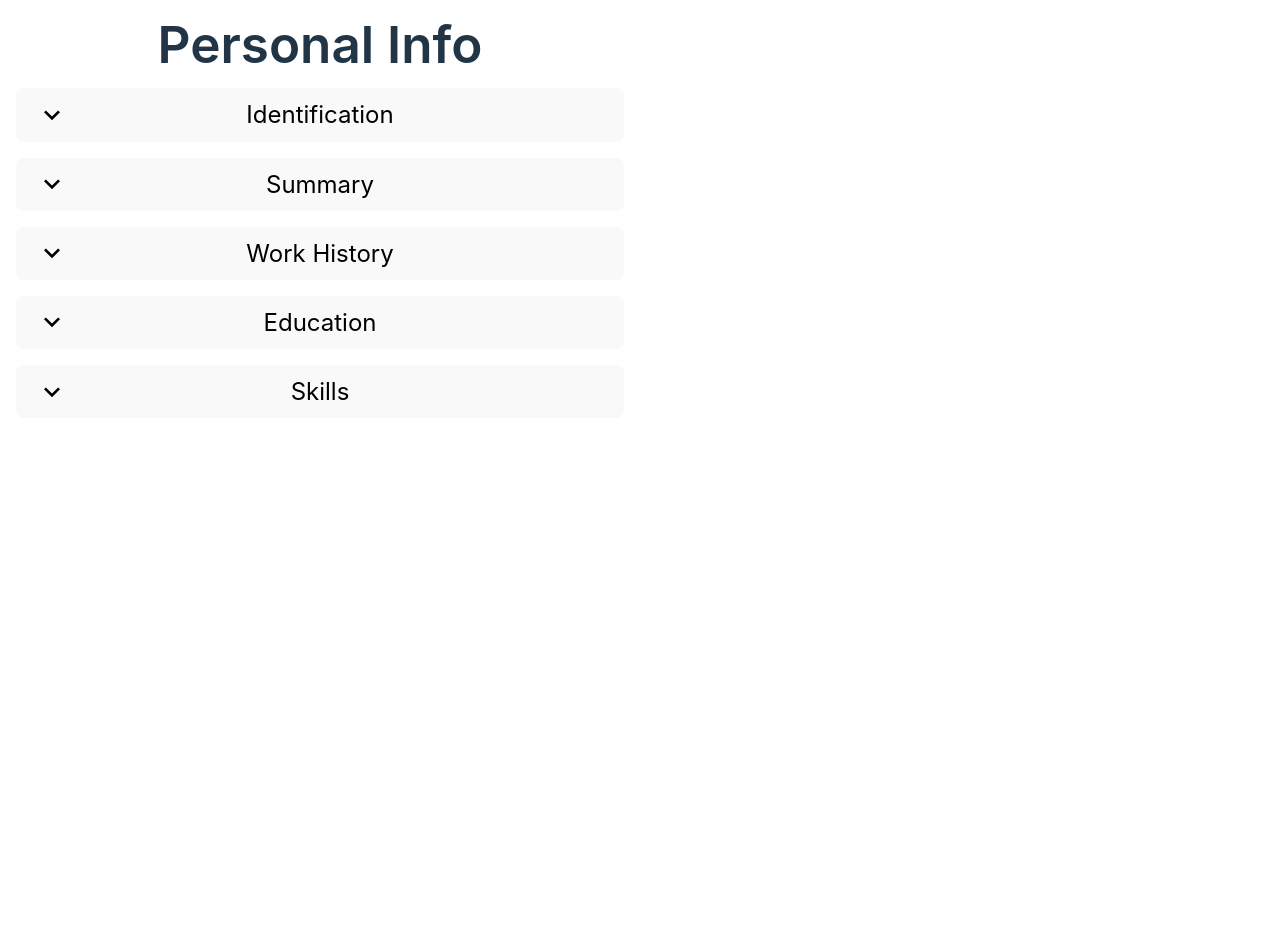
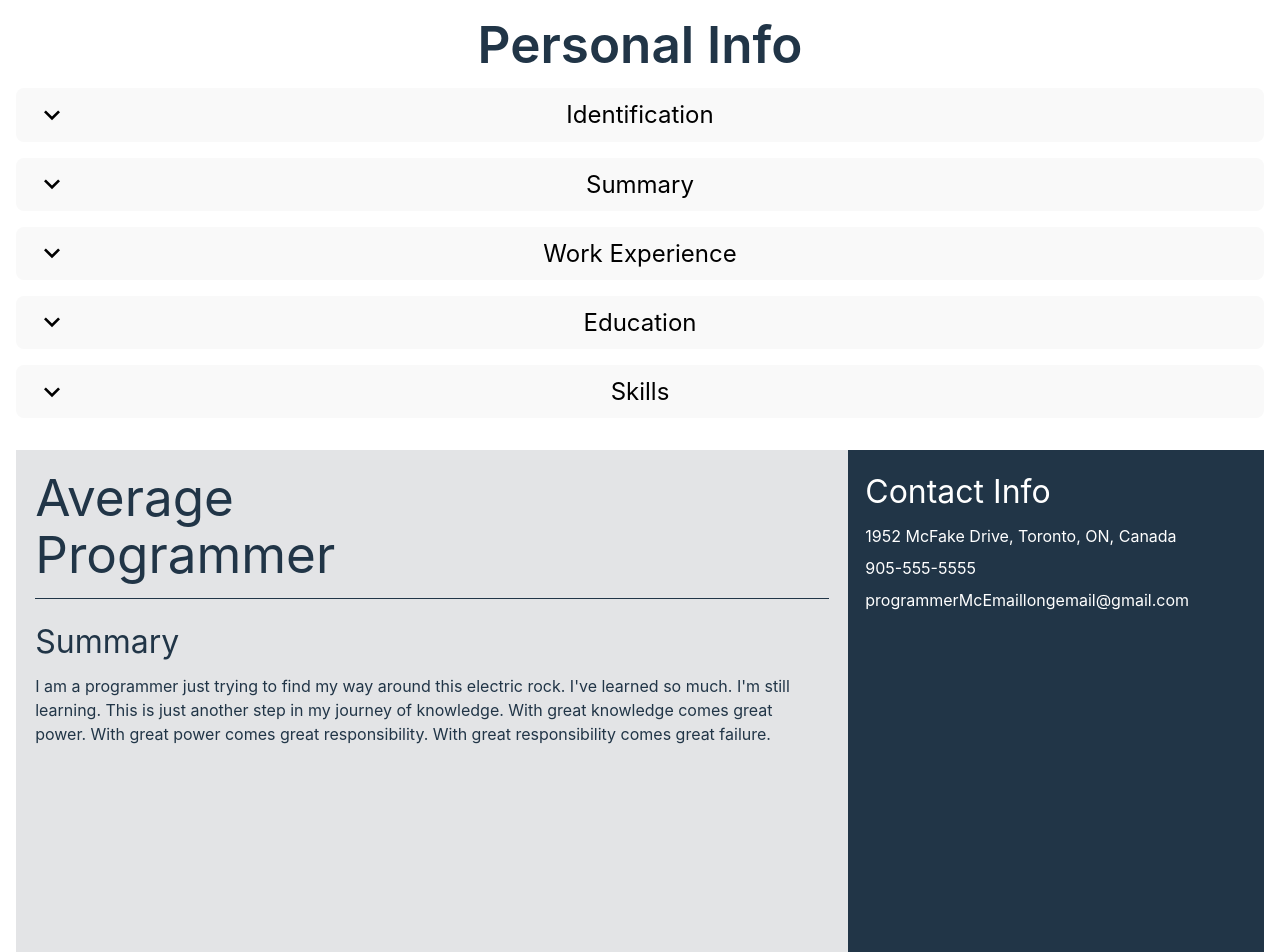
Before and after one commit to Damon-Thomas/CV-Application, a React (Vite) app: page / in a window 1280 px wide. Shown: the top 952 px of the page. Before the commit the page ends 800 px from the top, so only its background shows below. Built offline with nearby package versions, Linux system fonts and the light colour scheme.

Commit message:
add resume side and print function

```diff
--- /dev/null
+++ b/src/AddButton.css
@@ -0,0 +1,8 @@
+.experienceForm{
+    display: block;
+}
+
+
+.shrunk {
+    display: none;
+}
--- a/src/App.css
+++ b/src/App.css
@@ -1,4 +1,3 @@
-
 .main {
   width: 100vw;
   min-height: 100vh;
@@ -6,17 +5,92 @@
   grid-template-columns: 1fr 1fr;
 }
 
+@media (max-width: 1349px) {
+  .main {
+    display: flex;
+    flex-direction: column;
+  }
+}
+
+
+
+@media print {
+
+    @page {
+      /* margin-top: 0;
+      margin-bottom: 0; */
+      margin: 0;
+    }
+    body {
+      /* padding-top: 72px;
+      padding-bottom: 72px ; */
+      -webkit-print-color-adjust: exact; /* Prevents color changes */
+        print-color-adjust: exact; /* For other browsers */
+
+    }
+
+
+
+  .main>.userOutput{
+    background-color: white;
+    margin: 0;
+    min-width: 100vw
+  }
+  .userOutput>.col2{
+    background-color: #213547;
+  }
+
+
+
+  .main>.noPrint {
+    display: none;
+  }
+
+  body>.main {
+    grid-template-columns: 1fr;
+  }
+}
+
+
 .userEntry {
-  padding: 1rem;
+  /* padding: 1rem; */
+  margin: 1em;
   display: flex;
   flex-direction: column;
   justify-items: center;
   gap: 1em;
+
 }
 
-.dropdownButton > h2 {
+.dropdownButton>h2 {
   font-size: 1.5rem;
   font-weight: 400;
+}
+
+.experienceContentContainer {
+  display: flex;
+  flex-direction: column;
+  gap: 1em;
+}
+
+.createNewDropD {
+  width: 12em;
+}
+
+.experienceContentContainer h2 {
+  font-size: 1rem;
+  text-wrap: nowrap;
+  text-overflow: ellipsis;
+}
+
+.experienceContentContainer .formBasicInput {
+  width: clamp(200px, calc((50vw - 7em) / 2), 600px);
+}
+
+.experienceContentContainer .dropdownButton {
+  width: clamp((200px, calc(50vw - 6em), 600px));
+  justify-content: flex-start;
+  gap: 1em;
 }
 
 .content {
@@ -32,7 +106,8 @@
   font-weight: 600;
 }
 
-.idForm {
+.idForm,
+.experienceForm {
   display: flex;
   flex-wrap: wrap;
   gap: 1em;
@@ -43,3 +118,58 @@
   display: flex;
   justify-content: flex-start;
 }
+
+.userOutput {
+  margin: 1em;
+
+  min-height: 100vh;
+  display: grid;
+  grid-template-columns: 2fr 1fr;
+  background-color: rgb(227, 228, 230);
+}
+
+.col1 {
+  padding: calc(1em + .25vw);
+  display: flex;
+  flex-direction: column;
+  gap: calc(1em + .25vw);
+}
+
+
+.cvName {
+  padding: 0 0 1em 0;
+  border-bottom: 1px solid #213547;
+}
+
+
+
+.cvSummary {
+  display: flex;
+  flex-direction: column;
+
+}
+
+.col2 {
+  padding: calc(1em + .1vw);
+  color: #ffffff;
+  background-color: #213547;
+}
+
+.col2 p,
+.col1 p {
+  text-wrap: balance;
+  overflow-wrap: anywhere;
+
+
+}
+
+.cvHeading {
+  margin-bottom: .25em;
+
+}
+
+.cvContactContent {
+  display: flex;
+  flex-direction: column;
+  gap: .5em;
+}
--- a/src/App.jsx
+++ b/src/App.jsx
@@ -2,6 +2,9 @@ import "./App.css";
 import Dropdown from "./dropdown";
 import FormInput from "./FormInput";
 import LongFormInput from "./LongFormInput";
+import ExperienceContent from "./ExperienceContent";
+import AddButton from "./AddButton";
+import { useState } from "react";
 
 const dropContent = (
   <>
@@ -11,37 +14,130 @@ const dropContent = (
   </>
 );
 
-const identificationContent = (
-
+function getIdentificationContent(
+  fNameHook,
+  lNameHook,
+  emailHook,
+  phoneHook,
+  addressHook
+) {
+  return (
     <div className="idForm">
-      <FormInput labelText="Full Name" inputID="FullName" />
-      <FormInput labelText="Email" inputID="Email" />
-      <FormInput labelText="Phone Number" inputID="PhoneNumber" />
-      <FormInput labelText="Address" inputID="Address" />
-      <FormInput labelText="Occupation" inputID="Occupation" />
+      <FormInput
+        setHook={fNameHook}
+        labelText="First Name"
+        inputID="FirstName"
+      />
+      <FormInput setHook={lNameHook} labelText="Last Name" inputID="LastName" />
+      <FormInput setHook={emailHook} labelText="Email" inputID="Email" />
+      <FormInput
+        setHook={phoneHook}
+        labelText="Phone Number"
+        inputID="PhoneNumber"
+      />
+      <FormInput setHook={addressHook} labelText="Address" inputID="Address" />
+      {/* <FormInput labelText="Occupation" inputID="Occupation" /> */}
       <div className="emptyForm"></div>
     </div>
+  );
+}
 
-)
+// const identificationContent = (
 
-const summaryContent = (
-  <div className="summaryForm">
-    <LongFormInput labelText="Brief Summary" inputID="Summary" />
-  </div>
-)
+// )
+function summaryContent(summaryHook) {
+  return (
+    <div className="summaryForm">
+      <LongFormInput setHook={summaryHook} labelText="Brief Summary" inputID="Summary" />
+    </div>
+  )
+}
+// const summaryContent = (
+//   <div className="summaryForm">
+//     <LongFormInput labelText="Brief Summary" inputID="Summary" />
+//   </div>
+// );
+
+const workContent = <AddButton textContent="Add Experience" />;
 
 function App() {
+  const [firstName, setFirstName] = useState("Average");
+  const [lastName, setLastName] = useState("Programmer");
+  const [email, setEmail] = useState("programmerMcEmaillongemail@gmail.com");
+  const [phone, setPhone] = useState("905-555-5555");
+  const [address, setAddress] = useState("1952 McFake Drive, Toronto, ON, Canada");
+  const [summary, setSummary] = useState("I am a programmer just trying to find my way around this electric rock. I've learned so much. I'm still learning. This is just another step in my journey of knowledge. With great knowledge comes great power. With great power comes great responsibility. With great responsibility comes great failure.")
+
+  // function sum(...theArgs) {
+  //   let total = 0;
+  //   for (const arg of theArgs) {
+  //     total += arg;
+  //   }
+  //   return total;
+  // }
+// populate headings only if there is some content entered
+function createHeading(headingText, ...blankCheck) {
+
+  const hasValue = (obj, value) => Object.values(obj).includes(value);
+
+  for (const arg of blankCheck) {
+    if(!(hasValue(arg, ''))) {
+      return headingText
+    }
+  }
+  return ''
+}
+
+
   return (
     <div className="main">
-      <div className="userEntry">
+
+{/* Left Side - User Entry Dropdowns */}
+      <div className="userEntry noPrint">
         <h1 className="mainHeading">Personal Info</h1>
-        <Dropdown text="Identification" content={identificationContent} />
-        <Dropdown text="Summary" content={summaryContent} />
-        <Dropdown text="Work History" content={dropContent} />
+        <Dropdown
+          text="Identification"
+          content={getIdentificationContent(
+            setFirstName,
+            setLastName,
+            setEmail,
+            setPhone,
+            setAddress
+          )}
+        />
+        <Dropdown text="Summary" content={summaryContent(setSummary)} />
+        <Dropdown text="Work Experience" content={workContent} />
         <Dropdown text="Education" content={dropContent} />
         <Dropdown text="Skills" content={dropContent} />
       </div>
-      <div className="userOutput"></div>
+
+{/* Right Side - Autopopulated CV */}
+      <div className="userOutput print">
+        <div className="col1">
+          <div className="cvName">
+            <h1 className="firstName cvNameFont">{firstName}</h1>
+            <h1 className="lastName cvNameFont">{lastName}</h1>
+          </div>
+          <div className="cvSummary">
+            <h2 className="cvHeading">{createHeading("Summary", {summary})}</h2>
+            <p className="cvSummaryBody">{summary}</p>
+          </div>
+          <div className="cvWorkHistory"></div>
+        </div>
+
+        <div className="col2">
+          <div className="cvContactInfo">
+            <h2 className="cvHeading">{createHeading("Contact Info", {address}, {phone}, {email})}</h2>
+            <div className="cvContactContent">
+              <p className="cvAddress">{address}</p>
+              <p className="cvPhone">{phone}</p>
+              <p className="cvEmail">{email}</p>
+            </div>
+          </div>
+          <div className="cvEducation"></div>
+          <div className="cvSkills"></div>
+        </div>
+      </div>
     </div>
   );
 }
--- /dev/null
+++ b/src/ExperienceContent.css
@@ -0,0 +1,3 @@
+.ExperienceDD {
+
+}
--- /dev/null
+++ b/src/ExperienceContent.jsx
@@ -0,0 +1,53 @@
+import { useState } from "react";
+import FormInput from "./FormInput";
+import AddButton from "./AddButton";
+import Dropdown from "./dropdown";
+
+// function ExperienceContent() {
+//   const [experience, setExperience] = useState([
+//     {
+//       jobTitle: "Junior Developer",
+//       company: "Fake Company inc.",
+//       location: "Toronto, ON, Canada",
+//       date: "Jan 2023 - Present",
+//     },
+//   ]);
+
+
+
+
+
+//   // const experienceItems = experience.map((job) =>
+//   //   <Dropdown key={job.jobTitle + job.company} text={job.jobTitle + " at " + job.company} content={experienceContentForm(job.jobTitle, job.company, job.location, job.date)} />
+//   // );
+
+//   return (
+
+//       <div className="experienceContentContainer">
+//           <AddButton textContent="Add Experience" />
+//           {experienceItems}
+//       </div>
+
+//   );
+// }
+
+
+function ExperienceContentForm(hidden) {
+
+  const [title, setTitle] = useState('');
+  const [company, setCompany] = useState('');
+  const [location, setLocation] = useState('');
+  const [date, setDate] = useState('');
+
+  return (
+    <div className={hidden ? "experienceForm hidden": "experienceForm"} >
+      <FormInput labelText="Job Title" inputID="jobTitle" preValue={title} onChange={(event) => setTitle(event.target.value)} />
+      <FormInput labelText="Company" inputID="company" preValue={company} onChange={(event) => setCompany(event.target.value)}/>
+      <FormInput labelText="Location" inputID="location" preValue={location} onChange={(event) => setLocation(event.target.value)}/>
+      <FormInput labelText="Date" inputID="date" preValue={date} onChange={(event) => setDate(event.target.value)} />
+      <button>Submit</button>
+    </div>
+  );
+}
+
+export default ExperienceContentForm;
--- a/src/FormInput.jsx
+++ b/src/FormInput.jsx
@@ -1,10 +1,11 @@
 import "./FormInput.css"
 
-function FormInput({labelText, inputID}) {
+function FormInput({setHook, labelText, inputID, preValue = ''}) {
+
   return (
     <div className="formBasicInput">
       <label htmlFor={inputID}>{labelText}</label>
-      <input className="singleLineInput" type="text" id={inputID} name={inputID} />
+      <input className="singleLineInput" type="text" /*id={inputID}*/ name={inputID} defaultValue={preValue} onChange={(event) => setHook(event.target.value)} />
     </div>
   );
 }
--- a/src/LongFormInput.jsx
+++ b/src/LongFormInput.jsx
@@ -1,10 +1,10 @@
 import './LongFormInput.css'
 
-function LongFormInput({labelText, inputID}) {
+function LongFormInput({setHook, labelText, inputID, rows = "6"}) {
     return (
       <div className="formMultiLineInput">
         <label htmlFor={inputID}>{labelText}</label>
-        <textarea className="multiLineInput" type="text" rows='6' id={inputID} name={inputID} />
+        <textarea className="multiLineInput" type="text" rows={rows} id={inputID} name={inputID} onChange={(event) => setHook(event.target.value)} />
       </div>
     );
   }
--- a/src/index.css
+++ b/src/index.css
@@ -56,6 +56,10 @@ h1 {
   line-height: 1.1;
 }
 
+h2 {
+  font-size: 2em;
+}
+
 button {
   border-radius: 8px;
   border: 1px solid transparent;
```
Also changed, not shown: src/AddButton.jsx (+32 -1 lines).
